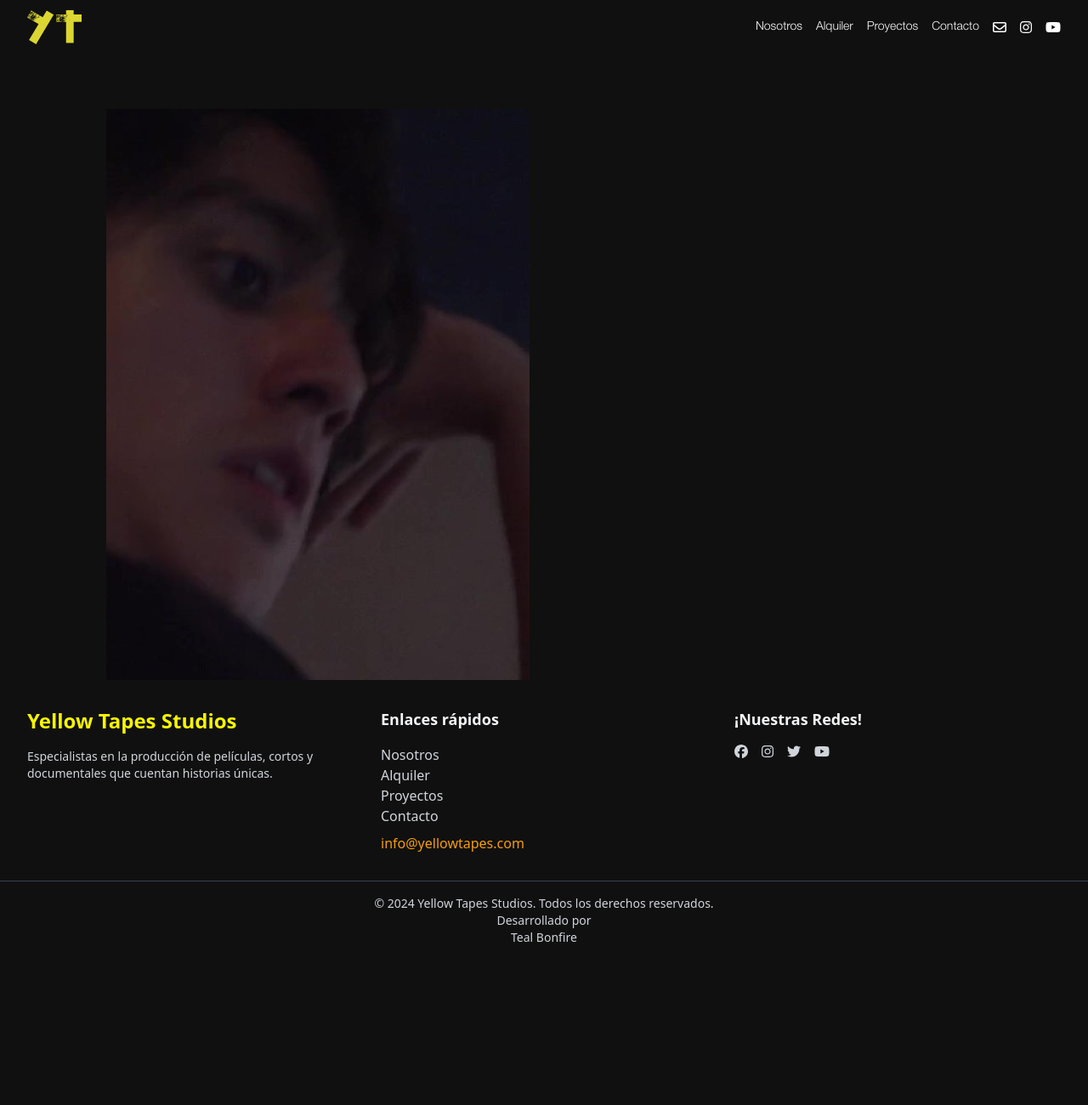
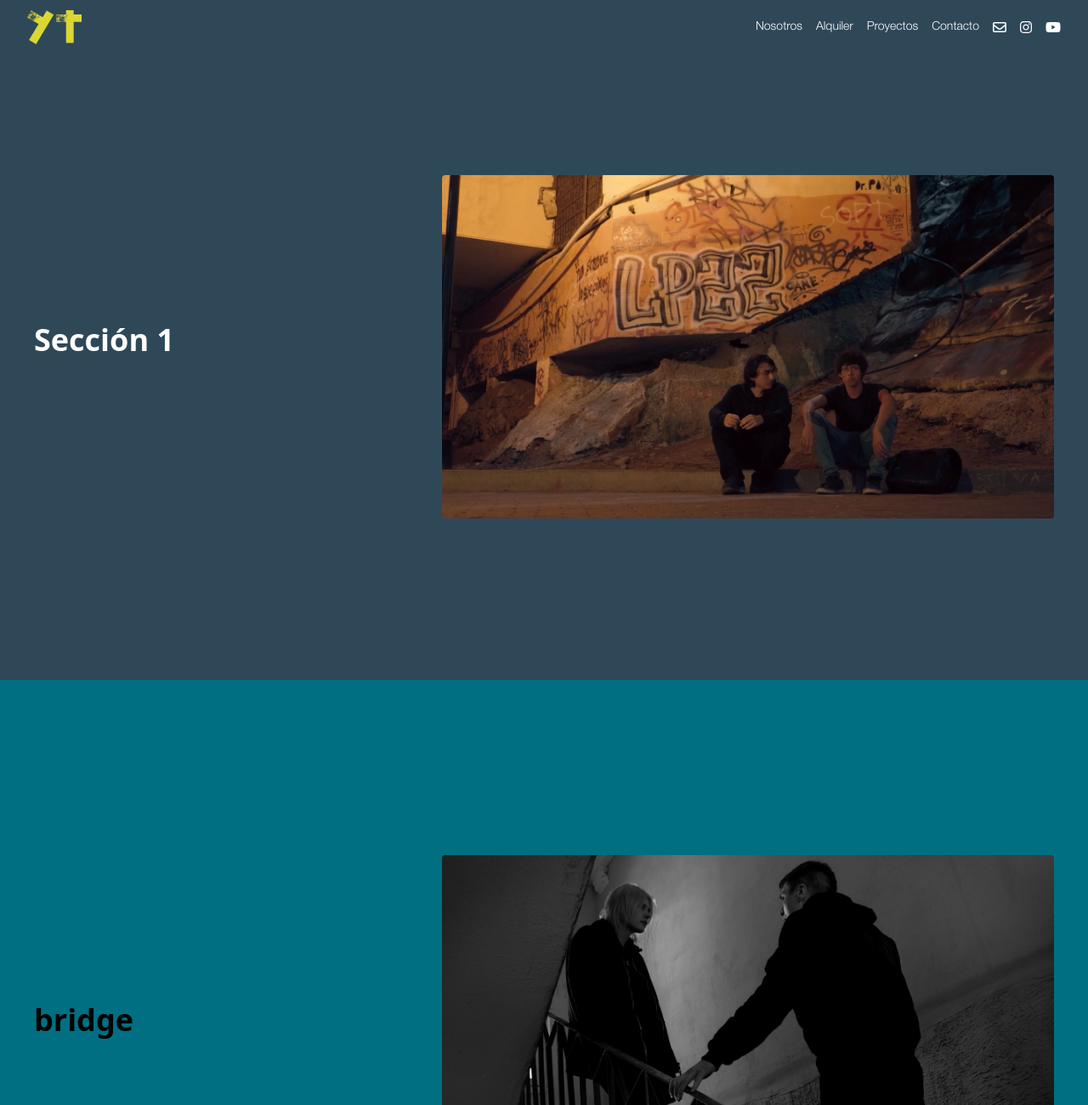
Before and after one commit to LaJuFA/pagina-ant, a React (Vite) app: page /pagina-ant/Proyectos in a window 1280 px wide. Shown: the top 1300 px of the page at 85% size. Before the commit the page ends 1145 px from the top, so only its background shows below. Built offline with nearby package versions, Linux system fonts and the light colour scheme.

Commit message:
añadi finalmente un efecto a la pag de proyectos, pero falta contenido

```diff
--- a/package.json
+++ b/package.json
@@ -21,7 +21,8 @@
     "@gsap/react": "^2.1.1",
     "gsap": "^3.12.5",
     "react": "^18.3.1",
-    "react-dom": "^18.3.1"
+    "react-dom": "^18.3.1",
+    "smooth-scrollbar": "^8.8.4"
   },
   "devDependencies": {
     "@eslint/js": "^9.15.0",
--- a/src/components/SeccionContacto.jsx
+++ b/src/components/SeccionContacto.jsx
@@ -2,8 +2,8 @@ import imgCam from "../assets/repairCamera.jpg";
 
 const SeccionContacto = () => {
     return (
-        <section className="w-screen overflow-hidden bg-zinc common-padding">
-            <div className="flex justify-center items-center">
+        <section className="w-screen h-screen overflow-hidden bg-zinc common-padding">
+            <div className="flex justify-center items-center border-2 border-yellow rounded p-4">
                 <img src={imgCam} alt="hombre reparando camara" className="max-w-96"/>
                 <div className="inline-block h-[250px] min-h-[1em] w-0.5 self-stretch bg-white mx-10"></div>
                 <div className="flex-column">
--- a/src/components/SeccionProyectos.jsx
+++ b/src/components/SeccionProyectos.jsx
@@ -1,29 +1,78 @@
-import { useState } from "react";
-import imgCaminos from "../assets/caminosCrop.jpg";
-import imgBridge from "../assets/bridgeCrop.jpg";
-import imgDocumental from "../assets/docCrop.jpg";
+import imgCaminos from "../assets/caminos-uno.png"
+import imgBridge from "../assets/bridge-uno.jpeg"
+import imgDocu from "../assets/YTC1-uno.jpeg"
+import { useEffect } from 'react';
+import gsap from 'gsap';
+import ScrollTrigger from 'gsap/ScrollTrigger';
 
+gsap.registerPlugin(ScrollTrigger);
 
-const SeccionProyectos = () => {
-    const [index,setIndex] = useState(0);
+const SeccionProyectos = () =>{
 
-    const images = [imgCaminos,imgBridge,imgDocumental];
+    useEffect(() => {
+    const sections = document.querySelectorAll('.color-section');
 
-    const handleNext = () => {
-        setIndex((prev) => (prev + 1) % images.length);
+    sections.forEach(section => {
+      const bg = section.dataset.bg;
+      const text = section.dataset.text;
+
+      ScrollTrigger.create({
+        trigger: section,
+        start: 'top center',
+        end: 'bottom center',
+        onEnter: () => applyColors(section, bg, text),
+        onEnterBack: () => applyColors(section, bg, text),
+      });
+    });
+
+    return () => {
+      ScrollTrigger.getAll().forEach(trigger => trigger.kill());
     };
+  }, []);
 
-    return (
-        <section className="h-screen w-full overflow-hidden bg-zinc common-padding">
-            <div className="flex items-end">
-                <p>Iron Bridge</p>
-                <div className="shrink">
-                    <img key={images[index]} src={images[index]} alt="imagen inicial" className="h-1/2 object-contain"/>
-                </div>
-                <button onClick={handleNext} className="px-4 py-2 bg-cyan-600 text-white rounded hover:bg-cyan-700 transition"></button>
+  const applyColors = (section, bgClass, textClass) => {
+    section.className = `color-section min-h-screen flex items-center justify-between transition-colors duration-300 ${bgClass} ${textClass}`;
+  };
 
+  return (
+    <div className="">
+      <div className="scroll-container">
+        <div
+          className="color-section min-h-screen  transition-colors duration-300 bg-zinc"
+          data-bg="bg-[#2f4858]"
+          data-text="text-white"
+        >
+            <div className="flex items-center justify-between common-padding">
+                <h2 className="text-4xl font-bold">Sección 1</h2>
+                <img src={imgCaminos} className="w-3/5 rounded mt-4" alt="" />
             </div>
-        </section>
-    )
+
+        </div>
+
+        <div
+          className="color-section min-h-screen  transition-colors duration-300 bg-[#2f4858]"
+          data-bg="bg-[#006f82]"
+          data-text="text-black"
+        >
+            <div className="flex items-center justify-between common-padding">
+                <h2 className="text-4xl font-bold">bridge</h2>
+                <img src={imgBridge} className="w-3/5 rounded mt-4" alt="" />
+            </div>
+
+        </div>
+
+        <div
+          className="color-section min-h-screen  transition-colors duration-300 bg-[#006f82]"
+          data-bg="bg-[#009891]"
+          data-text="text-gray-900"
+        >
+            <div className="flex items-center justify-between common-padding">
+                <h2 className="text-4xl font-bold">YTC1</h2>
+                <img src={imgDocu} className="w-3/5 mt-4" alt="" />
+            </div>
+        </div>
+      </div>
+    </div>
+  );
 }
 export default SeccionProyectos
```
Also changed, not shown: src/assets/vintageCamera.jpg (added), 1 other file (tests, documents, lock files or other folders).
